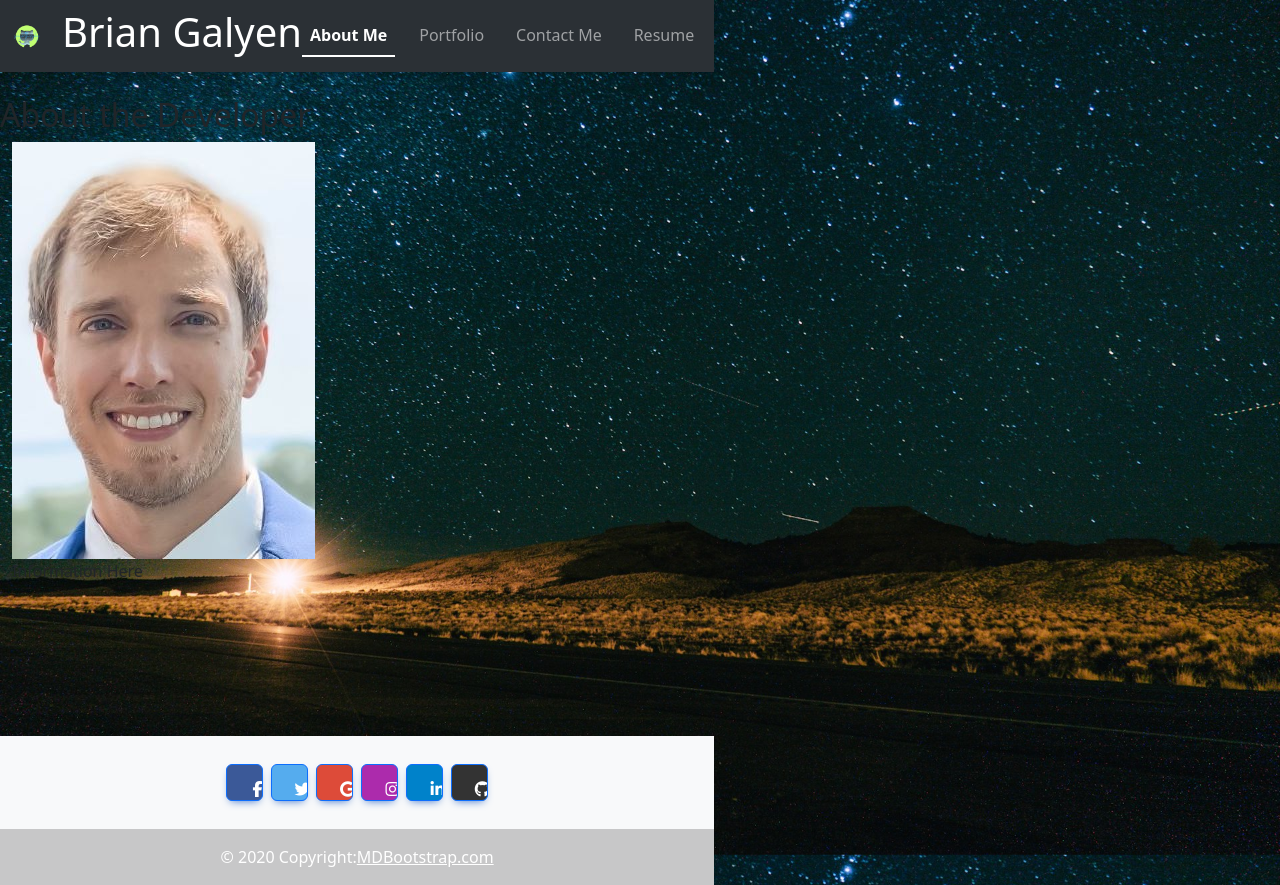
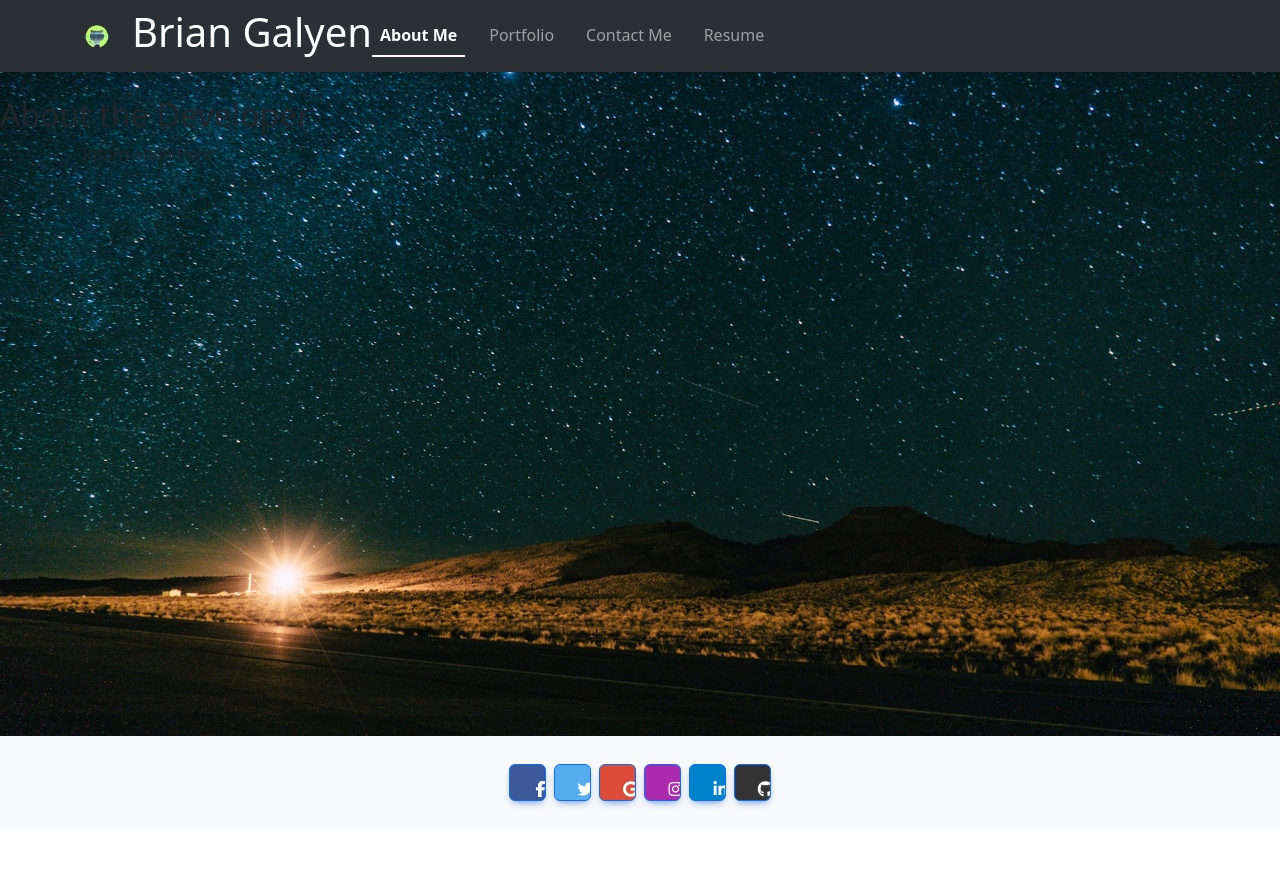
Before and after one commit to SeeYouThursday/BriansPortfolio, a React (Vite) app: page / in a window 1280 px wide. After the commit the page ends 829 px from the top, so only its background shows below. Built offline with nearby package versions, Linux system fonts and the light colour scheme.

Commit message:
added downloadable resume

```diff
--- a/src/App.jsx
+++ b/src/App.jsx
@@ -8,7 +8,7 @@ import 'bootstrap/dist/css/bootstrap.min.css';
 
 function App() {
   return (
-    <div className="d-flex flex-column">
+    <div>
       {/* <Background /> */}
       <Header />
       <main id="coverImage">
--- /dev/null
+++ b/src/assets/css/About.css
@@ -0,0 +1,7 @@
+.placeCenter {
+  display: flex;
+  justify-content: center;
+  align-items: center;
+  flex-direction: column;
+  place-items: center;
+}
--- a/src/assets/css/index.css
+++ b/src/assets/css/index.css
@@ -4,8 +4,7 @@ body {
   background-size: cover;
   background-position: center;
   background-attachment: fixed;
-  display: flex;
-  margin: 0;
+  /* display: flex; */
 }
 
 /* :root {
--- a/src/components/UI/Footer.jsx
+++ b/src/components/UI/Footer.jsx
@@ -7,7 +7,7 @@ import { MDBFooter, MDBContainer, MDBIcon, MDBBtn } from 'mdb-react-ui-kit';
 
 export default function Footer() {
   return (
-    <MDBFooter className="bg-light text-center text-white">
+    <MDBFooter className="bg-light text-center text-white d-flex">
       <MDBContainer className="p-4 pb-0">
         <section className="mb-4">
           <MDBBtn
@@ -70,16 +70,6 @@ export default function Footer() {
           </MDBBtn>
         </section>
       </MDBContainer>
-
-      <div
-        className="text-center p-3"
-        style={{ backgroundColor: 'rgba(0, 0, 0, 0.2)' }}
-      >
-        © 2020 Copyright:
-        <a className="text-white" href="https://mdbootstrap.com/">
-          MDBootstrap.com
-        </a>
-      </div>
     </MDBFooter>
   );
 }
--- a/src/components/pages/About.jsx
+++ b/src/components/pages/About.jsx
@@ -2,11 +2,11 @@ import selfie from '../../assets/images/selfimagesmaller1.jpg';
 
 function About() {
   return (
-    <div>
+    <div className="placeCenter">
       <h2>About the Developer</h2>
       <article className="container">
         <div className="selfie-wrapper">
-          <img src={selfie} alt="picture of Brian in a suit" />
+          {/* <img src={selfie} alt="picture of Brian in a suit" /> */}
         </div>
         <p>Information Here</p>
       </article>
--- a/src/components/pages/Resume.jsx
+++ b/src/components/pages/Resume.jsx
@@ -1,8 +1,7 @@
 import { Button } from 'react-bootstrap';
 import DevProf from './DevProf';
-
+import ResumeDoc from '../../assets/BRIANGALYENRESUME2024.pdf';
 function Resume() {
-  //!upload to Google Drive and replace Button href
   //List of Proficencies
   const proficencies = [
     'Agile Development',
@@ -20,7 +19,9 @@ function Resume() {
       className="d-flex flex-column"
     >
       <DevProf proficencies={proficencies} />
-      <Button href="">Download Brian Galyen&apos;s Resume</Button>
+      <Button href={ResumeDoc} download>
+        Download Brian Galyen&apos;s Resume
+      </Button>
     </div>
   );
 }
```
Also changed, not shown: 1 other file (tests, documents, lock files or other folders).
